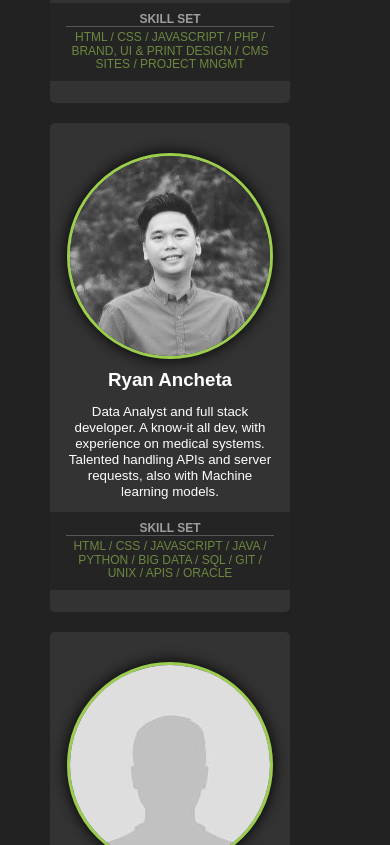
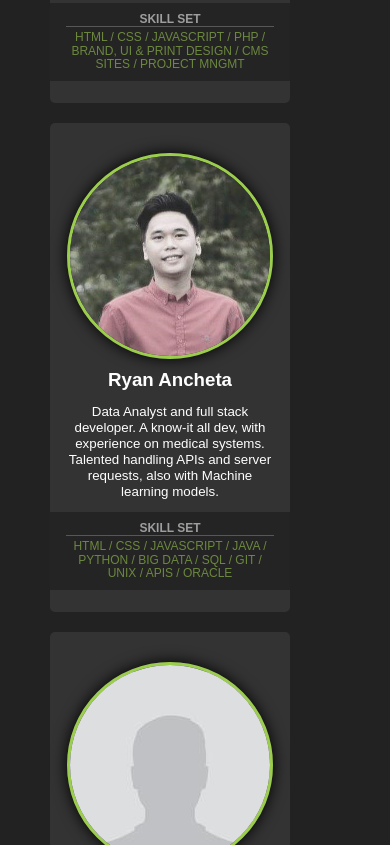
Before and after one commit to rpared/bitcandies, a plain HTML site: page index.html in a window 390 px wide. Shown: the part 1155-2000 px from the top of the page. Drawn offline with Linux system fonts and the light colour scheme.

Commit message:
Add files via upload

```diff
--- a/styles/styles.css
+++ b/styles/styles.css
@@ -199,6 +199,10 @@ footer {
     margin: 0 0 20px;
   }
 
+  .team article img {
+    filter: none;
+  }
+
   .form-container {
     margin-top: 20px;
     display: grid;
```
